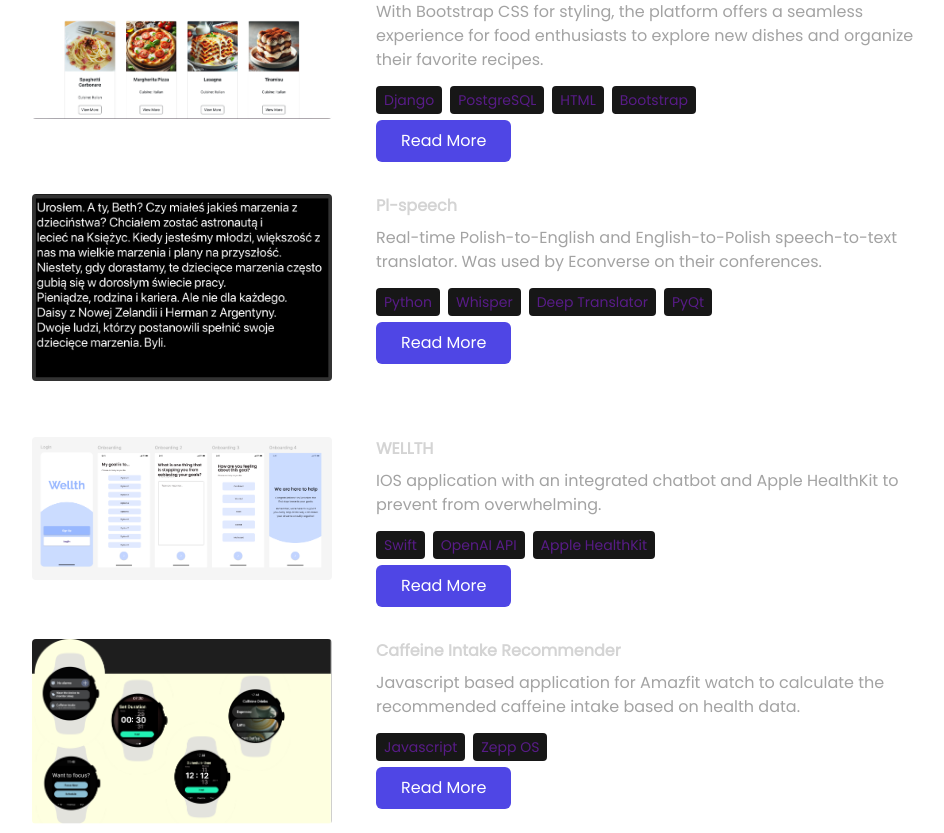
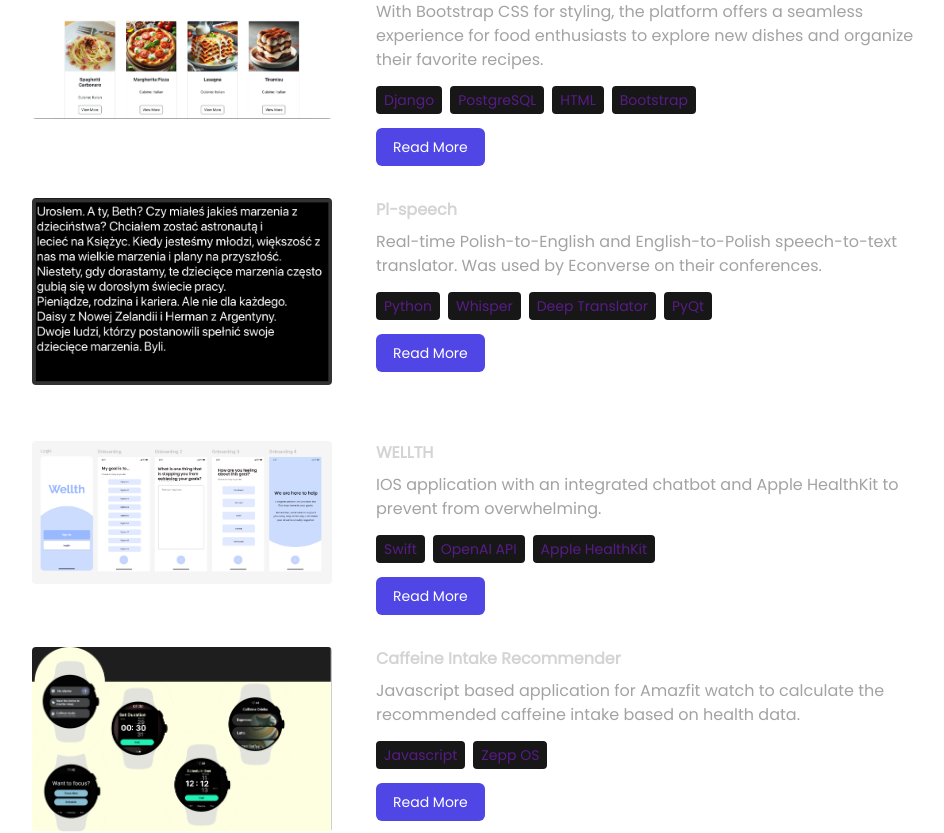
Before and after one commit to islamborghini/Portfolio, a React (Vite) app: page / in a window 1280 px wide. Shown: the part 3864-4697 px from the top of the page, without its empty margins (148-1092 px from the left). Built offline with nearby package versions, Linux system fonts and the light colour scheme; the HTML template or start-up script is replaced by a standard one.

Commit message:
Changed Project buttons size and margin-top

```diff
--- a/src/components/Projects.jsx
+++ b/src/components/Projects.jsx
@@ -50,7 +50,7 @@
                 href={project.githubLink}
                 target="_blank"
                 rel="noopener noreferrer"
-                className="mt-2 inline-block px-6 py-2 border border-transparent text-base font-medium rounded-md text-white bg-indigo-600 hover:bg-indigo-700"
+                className="mt-4 inline-block px-4 py-2 border border-transparent text-sm font-medium rounded-md text-white bg-indigo-600 hover:bg-indigo-700"
               >
                 Read More
               </a>
```
